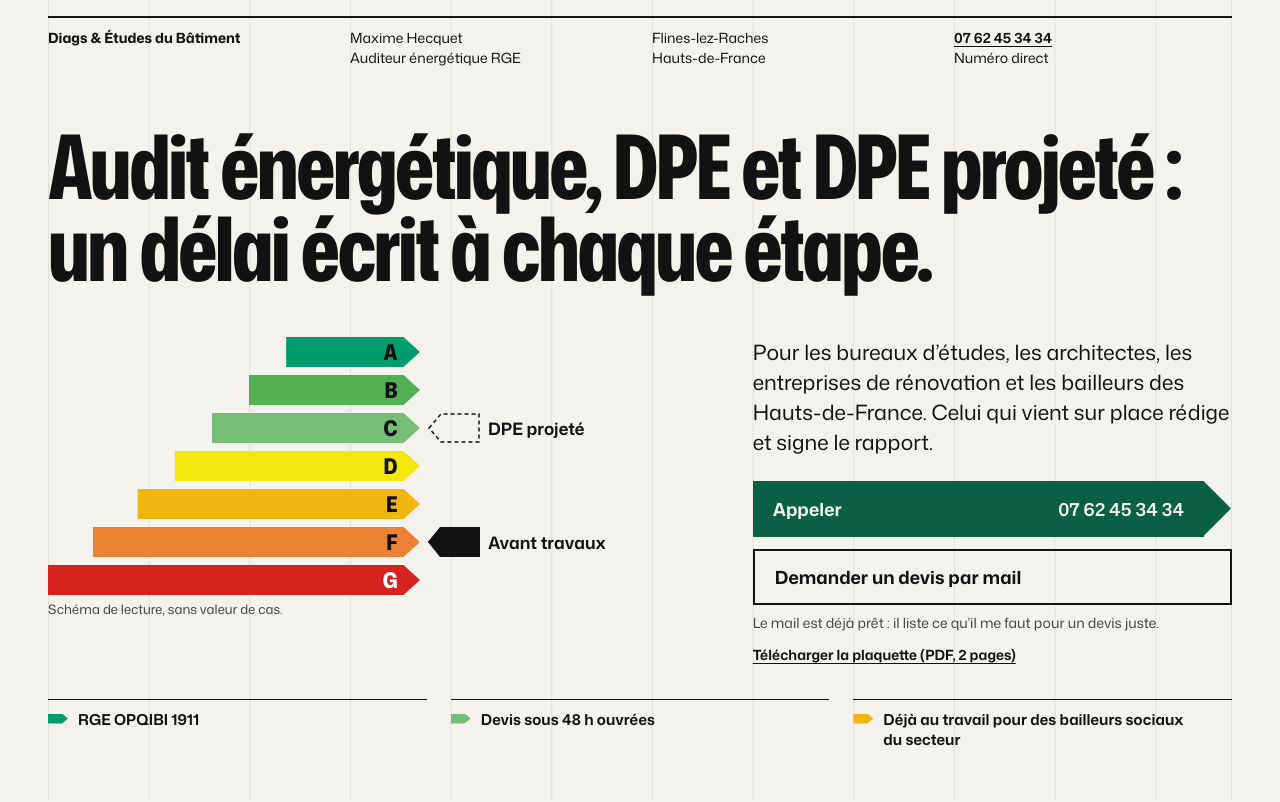
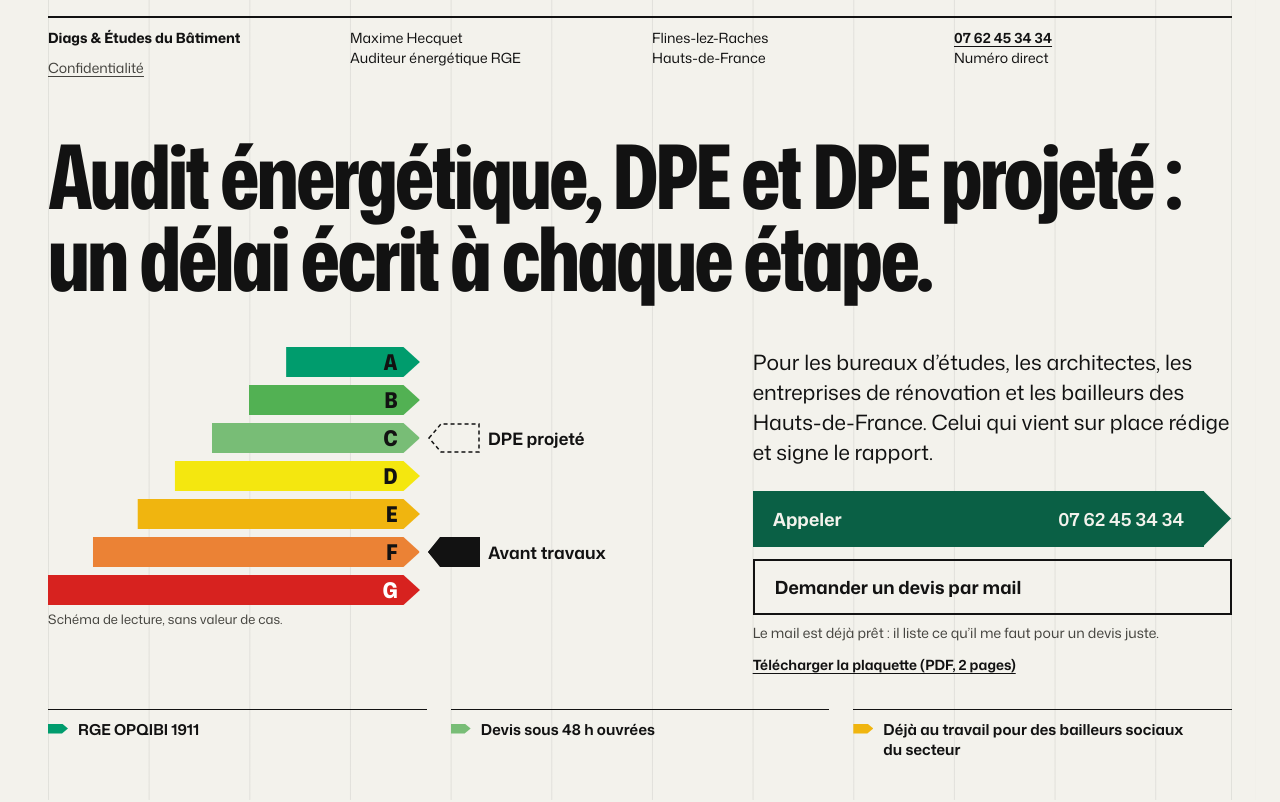
Before and after one commit to XdreaMs404/diags-etudes-pro, a plain HTML site: page index.html in a window 1280 px wide. Shown: the top 802 px of the page. Drawn offline with Linux system fonts and the light colour scheme.

Commit message:
Page Pros : source des faits publics ajoutée et lien Confidentialité en haut de page (B185)
Co-Authored-By: Claude Opus 5.5 <noreply@anthropic.com>

```diff
--- a/index.html
+++ b/index.html
@@ -107,6 +107,11 @@ h3{font-size:var(--t-h3);line-height:var(--l-h3);font-stretch:84%;font-weight:72
 .t-marque{grid-column:1/-1;font-weight:720}
 .t-nom{grid-column:1/span 2}.t-lieu{grid-column:3/span 2}.t-tel{display:none}
 .tete{order:-3}
+/* B185 : lien discret vers la partie Confidentialité (téléphone : à droite du nom de l'entreprise ; dès 720 px : dessous) */
+.t-marque{grid-row:1}
+.t-confid{grid-row:1;grid-column:3/-1;justify-self:end;color:var(--encre-2)}
+.t-confid a{display:inline-block;padding-block:4px;margin-block:-4px}
+@media (min-width:720px){.t-confid{grid-row:2;grid-column:1/span 3;justify-self:start}.t-nom,.t-lieu,.t-tel{grid-row:1/span 2}}
 .ouv h1{grid-column:1/-1;margin-top:calc(var(--u)*5);order:-2}
 .ouv-actions{grid-column:1/-1;margin-top:calc(var(--u)*3)}
 .nw{white-space:nowrap}
@@ -435,6 +440,7 @@ h3{font-size:var(--t-h3);line-height:var(--l-h3);font-stretch:84%;font-weight:72
       <p class="t-nom">Maxime Hecquet<br><span data-titre>Auditeur énergétique RGE</span></p>
       <p class="t-lieu">Flines-lez-Raches<br>Hauts-de-France</p>
       <p class="t-tel"><a class="num lien-fort" href="tel:+33762453434">07 62 45 34 34</a><br>Numéro direct</p>
+      <p class="t-confid"><a href="#confidentialite">Confidentialité</a></p>
     </header>
 
     <h1 id="titre"><span class="h1-a">Audit énergétique, DPE et DPE projeté&nbsp;:</span> un délai écrit à chaque étape.</h1>
@@ -774,6 +780,7 @@ h3{font-size:var(--t-h3);line-height:var(--l-h3);font-stretch:84%;font-weight:72
             <li>le site de votre organisation&nbsp;: page contact, mentions légales, page d’accueil ou une autre page&nbsp;;</li>
             <li>l’annuaire officiel des diagnostiqueurs du ministère (pour les entreprises de diagnostic)&nbsp;;</li>
             <li>l’Annuaire des entreprises de l’État&nbsp;;</li>
+            <li>les données publiques des marchés publics (data.gouv.fr), la presse professionnelle et les sites d’autres organisations (une collectivité, un partenaire) qui parlent d’une de vos opérations&nbsp;;</li>
             <li>ce que vous nous dites vous-même, par mail ou au téléphone.</li>
           </ul>
           <p>Le mail que vous avez reçu dit où et quand nous avons lu votre adresse.</p>
```
